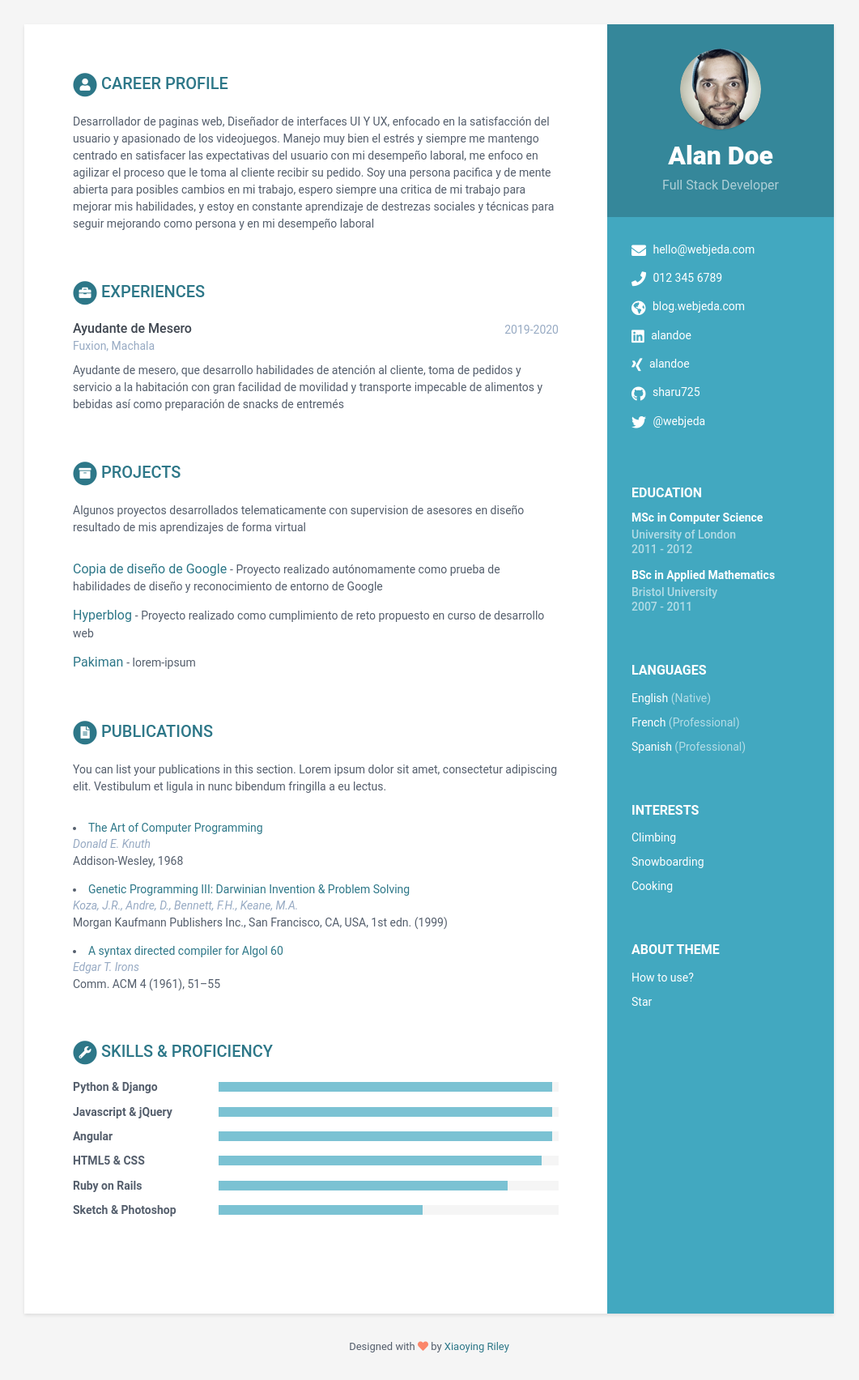
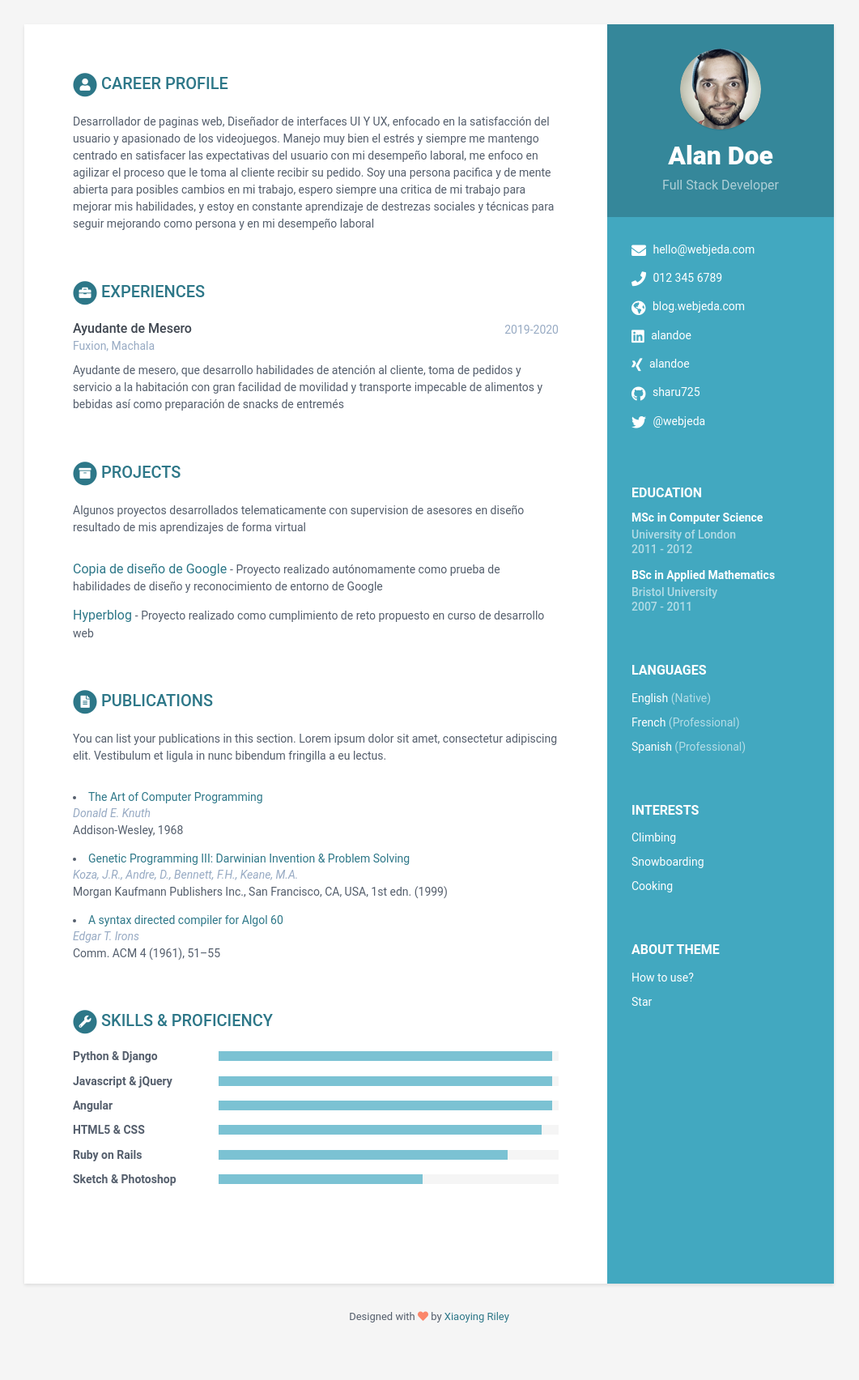
Before and after one commit to KevinC99/good-birch-4e19a, a Jekyll site: the page built from index.html, in a window 1280 px wide. Shown: the whole page at 81% size, without its empty margins (110-1171 px from the left). Built offline with Jekyll 4.4.1, drawn with Linux system fonts in a browser that asks for light colours; after the commit the page ends 1666 px from its top, so only the background shows below that.

Commit message:
data.yml: updated assignments in projects

```diff
--- a/_data/data.yml
+++ b/_data/data.yml
@@ -87,9 +87,6 @@ projects:
         Proyecto realizado  como cumplimiento de reto propuesto en curso de
         desarrollo web
       link: 'https://github.com/KevinC99/Hyper-Blog'
-    - title: Pakiman
-      link: lorem-ipsum
-      tagline: lorem-ipsum
   intro: >-
     Algunos proyectos desarrollados telematicamente con supervision de asesores
     en diseño resultado de mis aprendizajes de forma virtual
```
